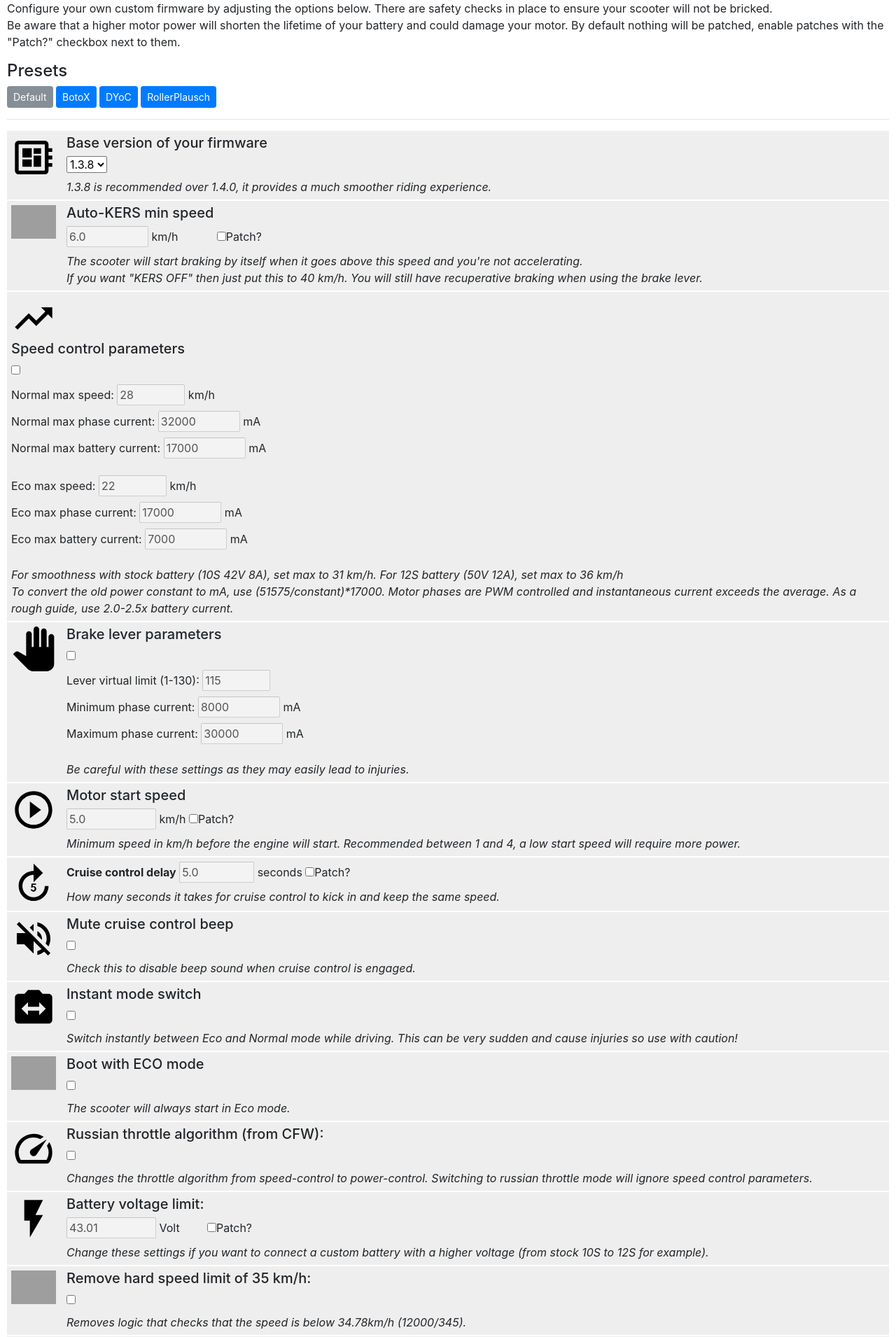
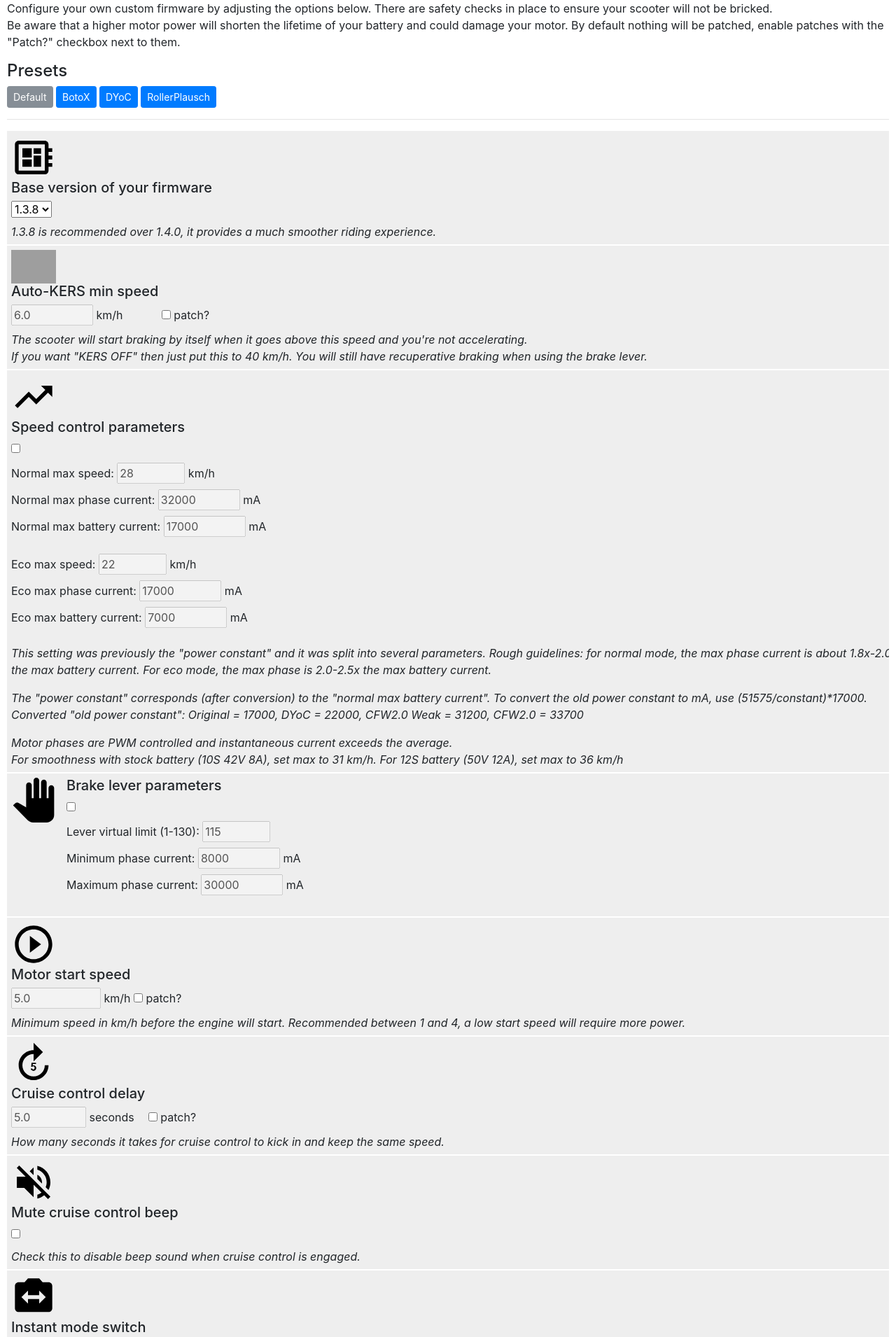
Before and after one commit to BotoX/xiaomi-m365-firmware-patcher, a Python web app: template web/templates/home.html in a window 1280 px wide. Shown: the part 77-1987 px from the top of the page at 70% size. Run offline with Jinja, Linux system fonts and the light colour scheme; the template is opened without the code that fills it, so the values that code supplies are empty; grey boxes are pictures that could not be loaded.

Commit message:
Fixed layout and comments

```diff
--- a/web/templates/home.html
+++ b/web/templates/home.html
@@ -16,7 +16,7 @@
             border-color: #4682B4;
             background-color: #EEEEEE;
             text-align: left;
-			margin-top:2px;
+            margin-top: 2px;
             overflow: hidden;
             padding: 6px;
         }
@@ -27,12 +27,18 @@
 
         .comment {
             font-style: italic;
+            width: 80em;
         }
 
-		.paramblock {
-			float:left;
-		}
+        .paramblock {
+            float: left;
+        }
+
+        .patchbadge {
+            margin-top: -22px;
+        }
     </style>
+
 </head>
 
 <body style="padding: 10px">
@@ -89,7 +95,7 @@
                     <h5>Auto-KERS min speed</h5>
                     <input name="kers_min_speed" type="number" step="0.1" min="0" max="100" value="6.0" disabled>&nbsp;km/h</label>
                 <label>
-                    <input type="checkbox" onchange="CheckForm('kers_min_speed', this);">Patch?</label>
+                    <input type="checkbox" onchange="CheckForm('kers_min_speed', this);"> patch?</label>
                 <div class="comment">
                     The scooter will start braking by itself when it goes above this speed and you're not accelerating.
                     <br> If you want "KERS OFF" then just put this to 40&nbsp;km/h. You will still have recuperative braking when using the brake lever.
@@ -125,10 +131,20 @@
                     <label>Eco max battery current:
                         <input name="speed_eco_battery" type="number" step="1" min="0" max="65535" value="7000" disabled>&nbsp;mA</label>
                 </p>
-                <div class="comment">
-                    For smoothness with stock battery (10S 42V 8A), set max to 31 km/h. For 12S battery (50V 12A), set max to 36 km/h
-                    <br> To convert the old power constant to mA, use (51575/constant)*17000. Motor phases are PWM controlled and instantaneous current exceeds the average. As a rough guide, use 2.0-2.5x battery current.
+                <div class="comment" style="overflow: auto">
+                    <p>
+                        This setting was previously the "power constant" and it was split into several parameters. Rough guidelines: for normal mode, the max phase current is about 1.8x-2.0x the max battery current. For eco mode, the max phase is 2.0-2.5x the max battery current.
+                    </p>
+                    <p>
+                        The "power constant" corresponds (after conversion) to the "normal max battery current". To convert the old power constant to mA, use (51575/constant)*17000.
+                        <br/>Converted "old power constant": Original = 17000, DYoC = 22000, CFW2.0 Weak = 31200, CFW2.0 = 33700
+                    </p>
+                    Motor phases are PWM controlled and instantaneous current exceeds the average.
+
+                    <br/> For smoothness with stock battery (10S 42V 8A), set max to 31 km/h. For 12S battery (50V 12A), set max to 36 km/h
+
                 </div>
+
             </div>
         </div>
 
@@ -152,9 +168,6 @@
                         <input name="brake_i_max" type="number" step="1" min="8000" max="65535" value="30000" disabled>&nbsp;mA</label>
                 </p>
 
-                <div class="comment">
-                    Be careful with these settings as they may easily lead to injuries.
-                </div>
             </div>
         </div>
 
@@ -165,7 +178,7 @@
                     <h5>Motor start speed</h5>
                     <input name="motor_start_speed" type="number" step="0.01" min="0" max="100" value="5.0" disabled>&nbsp;km/h</label>
                 <label>
-                    <input type="checkbox" onchange="CheckForm('motor_start_speed', this);">Patch?</label>
+                    <input type="checkbox" onchange="CheckForm('motor_start_speed', this);"> patch?</label>
                 <div class="comment">
                     Minimum speed in km/h before the engine will start. Recommended between 1 and 4, a low start speed will require more power.
                 </div>
@@ -175,10 +188,11 @@
         <div id="block">
             <img style="background-position: top left; margin-right:15px; width: 4em" src="data/forward_5-24px.svg" />
             <div class="paramblock">
-                <label><b>Cruise control delay</b>
+                <label>
+                    <h5>Cruise control delay</h5>
                     <input name="cruise_control_delay" type="number" step="0.1" min="0.1" max="20" value="5.0" disabled>&nbsp;seconds</label>
                 <label>
-                    <input type="checkbox" onchange="CheckForm('cruise_control_delay', this);">Patch?</label>
+                    <input type="checkbox" onchange="CheckForm('cruise_control_delay', this);"> patch?</label>
                 <br>
                 <div class="comment">
                     How many seconds it takes for cruise control to kick in and keep the same speed.
@@ -244,7 +258,7 @@
                     <h5>Battery voltage limit:</h5>
                     <input name="voltage_limit" type="number" step="0.01" min="43.01" max="100.00" value="43.01" disabled>&nbsp;Volt</label>
                 <label>
-                    <input type="checkbox" onchange="CheckForm('voltage_limit', this);">Patch?</label>
+                    <input type="checkbox" onchange="CheckForm('voltage_limit', this);"> patch?</label>
                 <div class="comment">
                     Change these settings if you want to connect a custom battery with a higher voltage (from stock 10S to 12S for example).
                 </div>
@@ -259,7 +273,7 @@
                     <input type="checkbox" name="remove_hard_speed_limit">
                 </label>
                 <div class="comment">
-                    Removes logic that checks that the speed is below 34.78km/h (12000/345).
+                    Removes logic that checks that the speed is below 34.78km/h (12000/345). Custom batteries delivering a higher voltage may require this patch to reach higher speed.
                 </div>
             </div>
         </div>
@@ -271,7 +285,6 @@
                     <h5>Remove charging mode</h5>
                     <input type="checkbox" name="remove_charging_mode">
                 </label>
-
                 <div class="comment">
                     Fixes issue causing the scooter to switch to charge mode with an external battery connected in parallel.
                 </div>
@@ -295,9 +308,9 @@
             <img style="background-position: top left; margin-right:15px; width: 4em" src="data/settings_remote-24px.svg" />
             <div class="paramblock">
                 <label>
-                    <bh5>Change ESC
+                    <h5>Change ESC
                         <->BMS baud rate to 76800:</h5>
-                            <input type="checkbox" name="bms_uart_76800">
+                    <input type="checkbox" name="bms_uart_76800">
                 </label>
                 <div class="comment">
                     Advanced setting for internal data transfer. Only useful if you install <a href="https://github.com/BotoX/xiaomi-m365-compatible-bms" target="_blank">compatible open source BMS</a>
@@ -313,7 +326,7 @@
                     <input name="wheel_speed_const" type="number" step="1" min="200" max="500" value="345" disabled>
                 </label>
                 <label>
-                    <input type="checkbox" onchange="CheckForm('wheel_speed_const', this);">Patch?</label>
+                    <input type="checkbox" onchange="CheckForm('wheel_speed_const', this);"> patch?</label>
                 <div class="comment">
                     For 10" wheels use 315, don't change otherwise.
                 </div>
```
